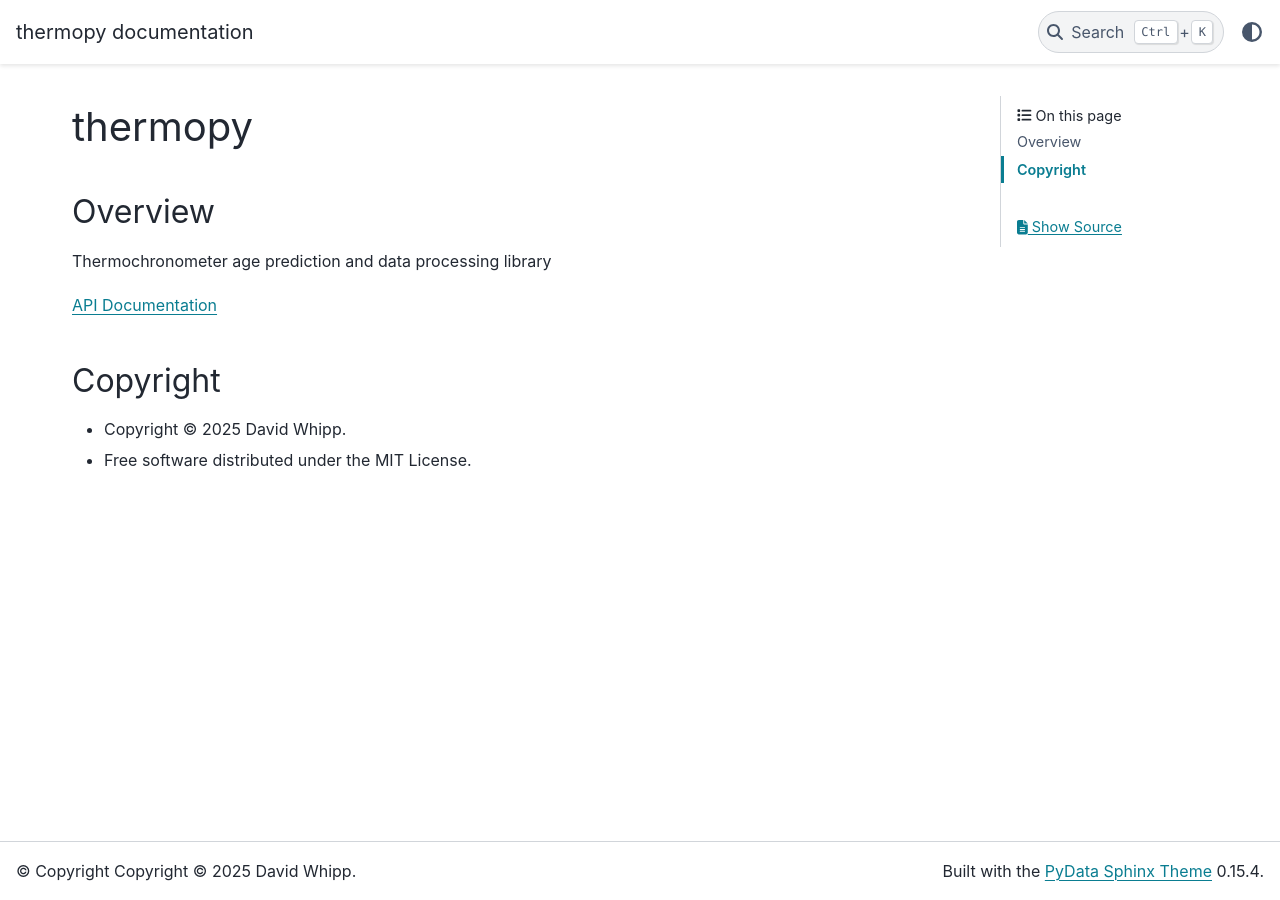
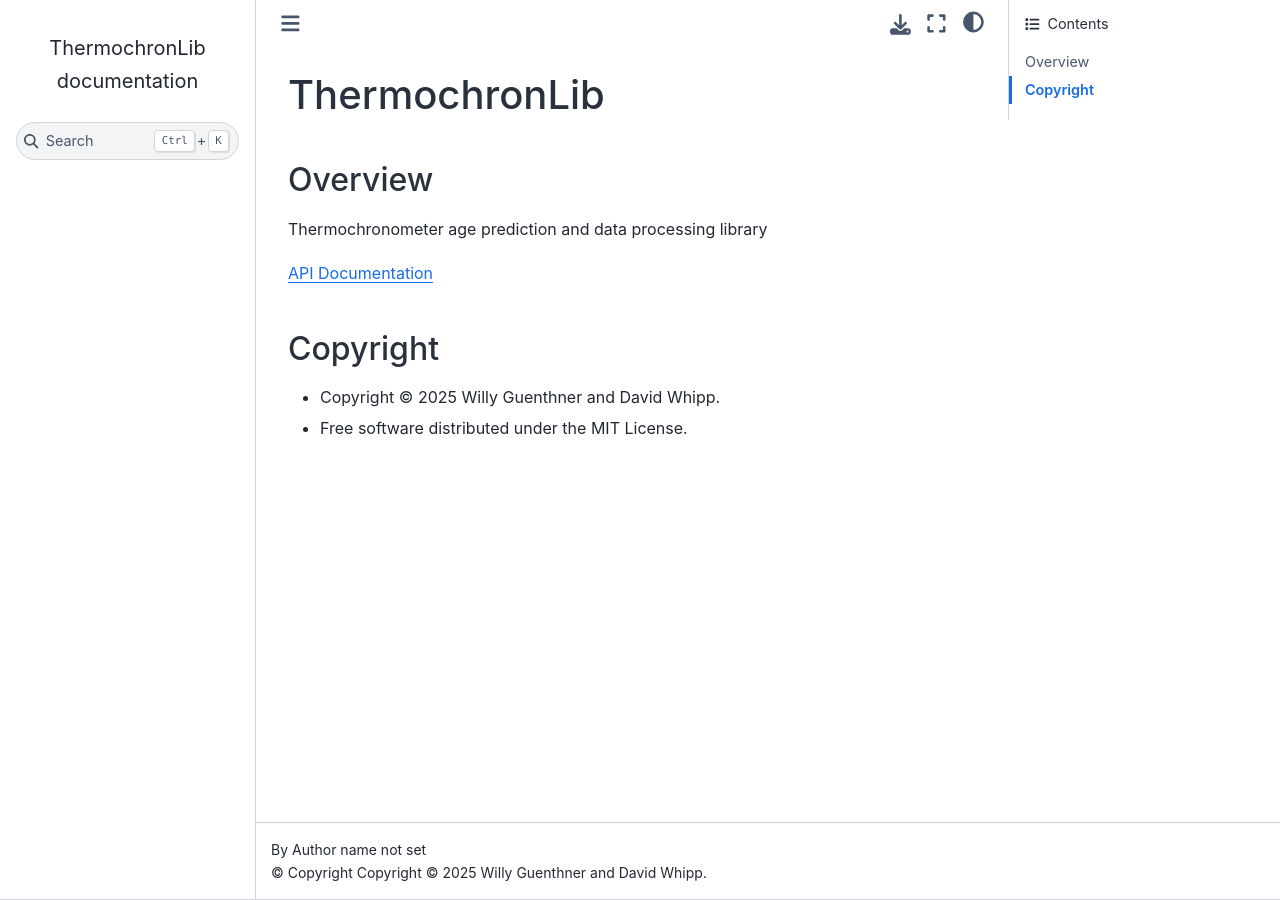
Before and after one commit to HUGG/ThermoPy, a Sphinx documentation site: the page built from docs/index.md, in a window 1280 px wide. Built offline with Sphinx 7.4.7 and the Sphinx Book theme 1.1.4, drawn with Linux system fonts in a browser that asks for light colours; pages that are not in the unit, such as notebooks, are missing from menus.

Commit message:
thermopy -> thermochronlib

````diff
--- a/docs/conf.py
+++ b/docs/conf.py
@@ -1,5 +1,5 @@
 #
-# thermopy documentation build configuration file
+# thermochronlib documentation build configuration file
 #
 import importlib.metadata
 
@@ -20,15 +20,15 @@ source_suffix = ".rst"
 master_doc = "index"
 
 # General information about the project.
-project = "thermopy"
-copyright = "Copyright © 2025 David Whipp"
+project = "ThermochronLib"
+copyright = "Copyright © 2025 Willy Guenthner and David Whipp"
 html_show_sphinx = False
 
 # The version info for the project you're documenting, acts as replacement for
 # |version| and |release|, also used in various other places throughout the
 # built documents.
 try:
-    version = importlib.metadata.version("thermopy")
+    version = importlib.metadata.version("thermochronlib")
 except importlib.metadata.PackageNotFoundError:
     version = "0.0.0"
 
@@ -49,7 +49,7 @@ myst_enable_extensions = ["html_image"]
 
 # -- Options for HTML output ---------------------------------------------------
 
-html_theme = "pydata_sphinx_theme"
+html_theme = "sphinx_book_theme"
 
 # The name for this set of Sphinx documents.  If None, it defaults to
 # "<project> v<release> documentation".
@@ -91,7 +91,7 @@ html_theme = "pydata_sphinx_theme"
 # html_file_suffix = ''
 
 # Output file base name for HTML help builder.
-htmlhelp_basename = "thermopy_doc"
+htmlhelp_basename = "thermochronlib_doc"
 
 
 intersphinx_mapping = {
--- a/docs/index.md
+++ b/docs/index.md
@@ -1,4 +1,4 @@
-# thermopy
+# ThermochronLib
 
 ## Overview
 
@@ -8,7 +8,7 @@ Thermochronometer age prediction and data processing library
 
 ## Copyright
 
-- Copyright © 2025 David Whipp.
+- Copyright © 2025 Willy Guenthner and David Whipp.
 - Free software distributed under the MIT License.
 
 ```{toctree}
````
Also changed, not shown: CONTRIBUTING.md (+7 -7 lines), README.md (+7 -7 lines), pyproject.toml (+13 -12 lines).
